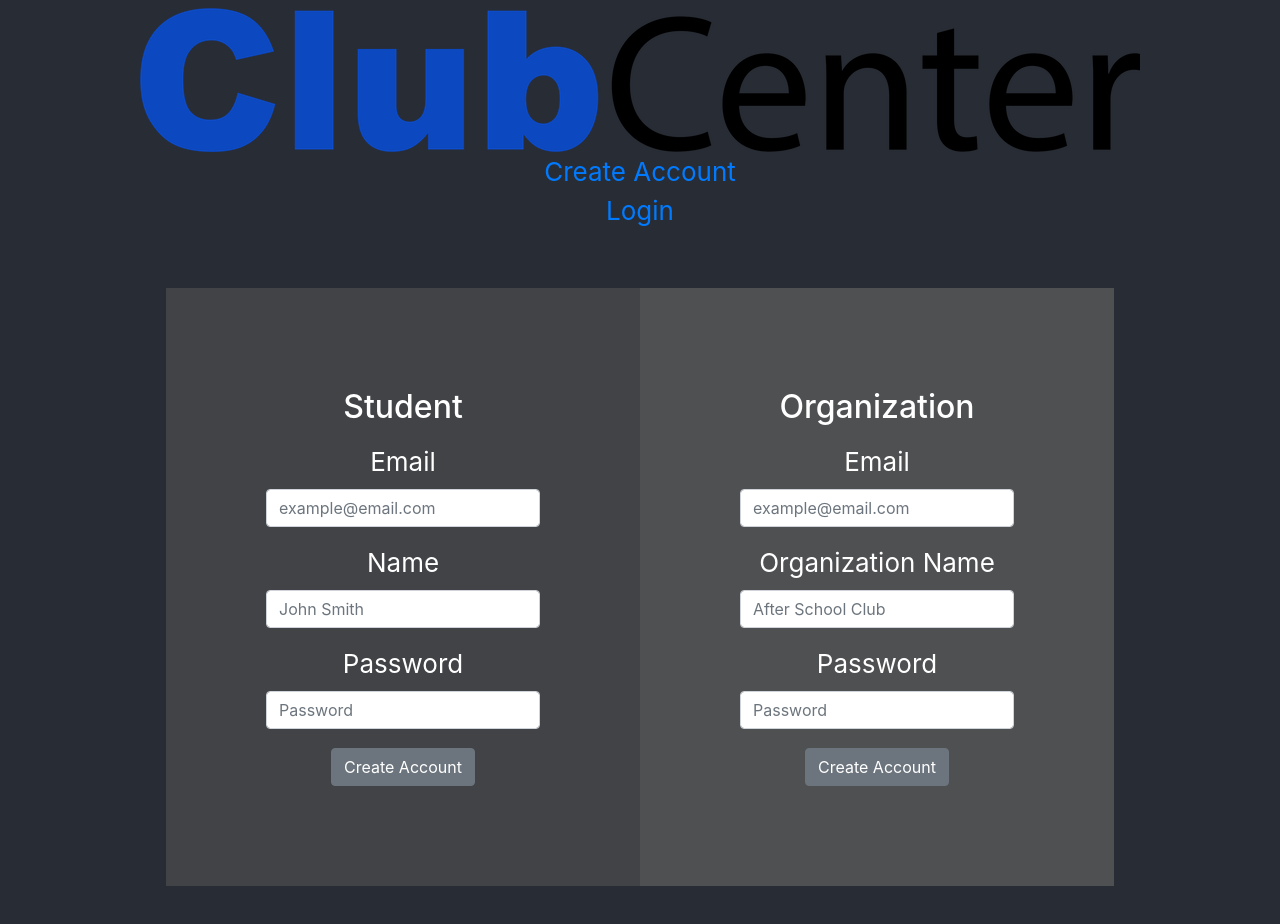
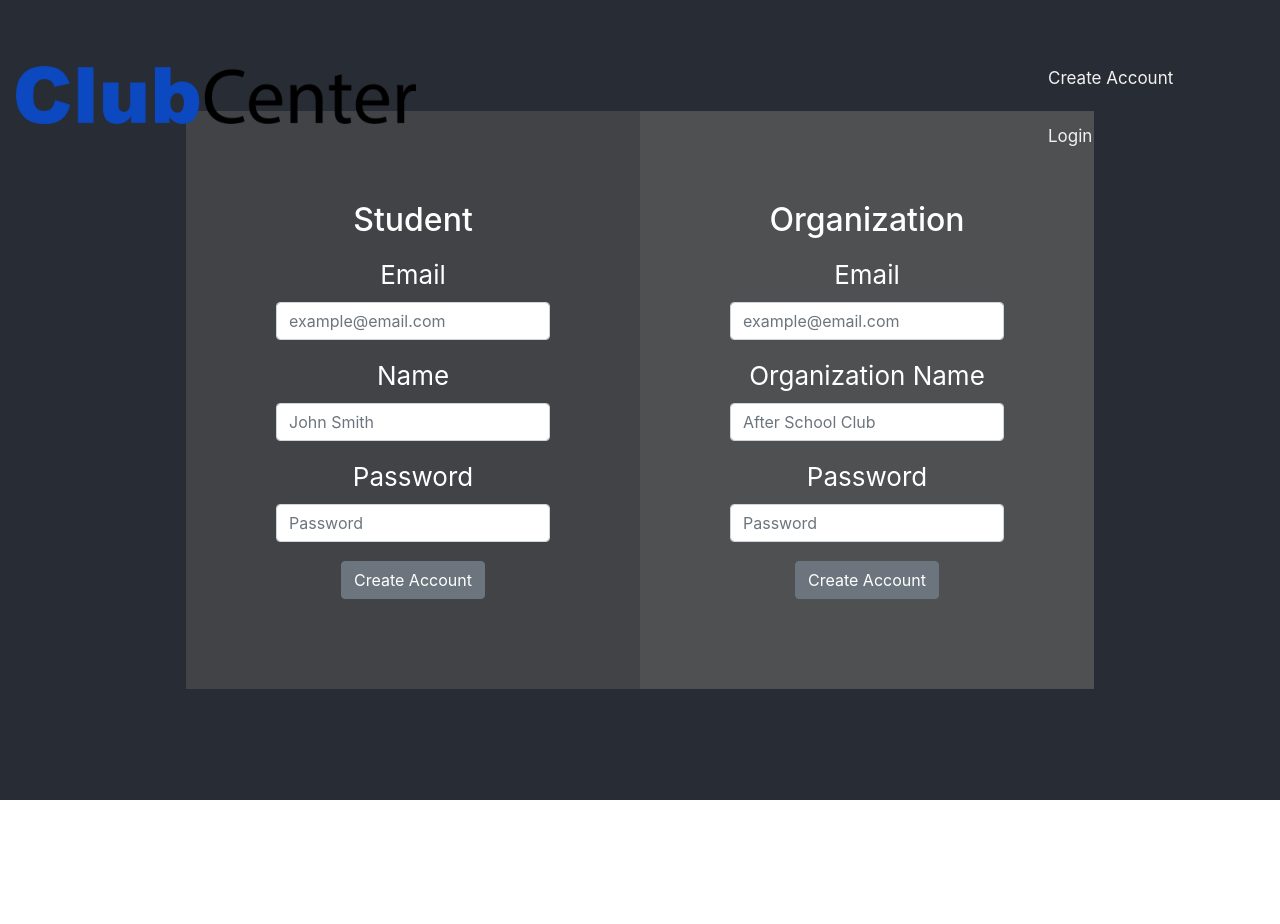
Before and after one commit to athrift/ClubCenter, a React (Create React App) app in the folder react-proj/: page /Create in a window 1280 px wide. Shown: the top 924 px of the page. After the commit the page ends 800 px from the top, so only its background shows below. Built offline with nearby package versions, Linux system fonts and the light colour scheme.

Commit message:
Improved formatting for nav bar

```diff
--- a/react-proj/src/App.css
+++ b/react-proj/src/App.css
@@ -25,19 +25,44 @@
 }
 
 .Create-header {
-
   display: flex;
   flex-direction: row;
   align-items: center;
   justify-content: center;
   padding: 50px;
 }
+
+.nav {
+  position: fixed;
+  align-items: center;
+  justify-content: center;
+  top: 0;
+  overflow: hidden;
+  padding: 50px;
+}
+
+.nav a {
+  float: left;
+  display: block;
+  color: #f2f2f2;
+  text-align: center;
+  padding: 16px;
+  text-decoration: none;
+  font-size: 17px;
+}
+
+
+.mainLogo {
+  width: 40%;
+  float: left;
+}
+
 .Student {
-  padding: 100px;
+  padding: 90px;
   background-color: #414347;
 }
 .Org {
- padding: 100px;
+ padding: 90px;
  background-color: #4f5052;
 }
 .App-link {
--- a/react-proj/src/App.js
+++ b/react-proj/src/App.js
@@ -28,24 +28,18 @@ class App extends React.Component {
     return(
     <div className="App">
       <header className="App-header">
-      <nav className="navbar navbar-light">
         <ul className="nav navbar-nav">
           <li>
             <Link to="/">
-              <img src={image} alt="ClubCenter"/>
+              <img src={image} alt="ClubCenter" class="mainLogo"/>
 	          </Link>
-	        </li>
-          <li>
             <Link to="/Create">Create Account</Link>
-          </li>
-          <li>
             <Link to="/Login">Login</Link>
           </li>
         </ul>
-      </nav>
-      <Route exact={true} path="/" component={Home} />
-      <Route path="/Create" component={Create} />
-      <Route path="/Login" component={Login} />
+      <Route exact={true} path="/" component={Home} className="Home"/>
+      <Route path="/Create" component={Create} className="Create"/>
+      <Route path="/Login" component={Login} className="Login"/>
       </header>
     </div>
     );
--- a/react-proj/src/Login.css
+++ /dev/null
@@ -1,39 +0,0 @@
-.App {
-  text-align: center;
-}
-
-.App-logo {
-  height: 40vmin;
-  pointer-events: none;
-}
-
-@media (prefers-reduced-motion: no-preference) {
-  .App-logo {
-    animation: App-logo-spin infinite 20s linear;
-  }
-}
-
-.App-header {
-  background-color: #282c34;
-  min-height: 100vh;
-  display: flex;
-  flex-direction: column;
-  align-items: center;
-  justify-content: center;
-  font-size: calc(10px + 2vmin);
-  color: white;
-}
-
-.App-link {
-  color: #61dafb;
-}
-
-@keyframes App-logo-spin {
-  from {
-    transform: rotate(0deg);
-  }
-  to {
-    transform: rotate(360deg);
-  }
-
-}
--- a/react-proj/src/Login.js
+++ b/react-proj/src/Login.js
@@ -2,7 +2,6 @@ import React, { Component } from "react";
 import { Link, Route, Switch } from "react-router-dom";
 import axios from 'axios';
 import logo, { ReactComponent } from './logo.svg';
-import './Login.css';
 import { Container, Row, Col, Button, Form } from 'react-bootstrap'
 import 'bootstrap/dist/css/bootstrap.min.css'
 
@@ -70,18 +69,23 @@ class Login extends React.Component {
       <div className="Login">
         <header className="Login-header">
 	  {/* <Container> */}
+          <div className="Student">
           <Form onSubmit={this.submit}>
             <Form.Group controlId="FormEmail">
-              <Form.Label>Email Address</Form.Label>
+              <h2>Login</h2>
+              <p></p>
+              <Form.Label>Email</Form.Label>
+
               <Form.Control type="text" name="username" placeholder="example@email.com" value={this.state.username} onChange={this.handleChange} />
-              {/* <Form.Text className="text-muted"></Form.Text> */}
             </Form.Group>
             <Form.Group controlId="FormPassword">
               <Form.Label>Password</Form.Label>
-              <Form.Control type="text" name="password" placeholder="Password" value={this.state.password} onChange={this.handleChange} />
+              <Form.Control type="password" name="password" placeholder="Password" value={this.state.password} onChange={this.handleChange} />
             </Form.Group>
-            <Button variant="secondary" type="submit">Sign Up</Button>
+            <Button variant="secondary" type="submit">Create Account</Button>
           </Form>
+          </div>
+              {/* <Form.Text className="text-muted"></Form.Text> */}
           {/* </Container> */}
         </header>
       </div >
```
